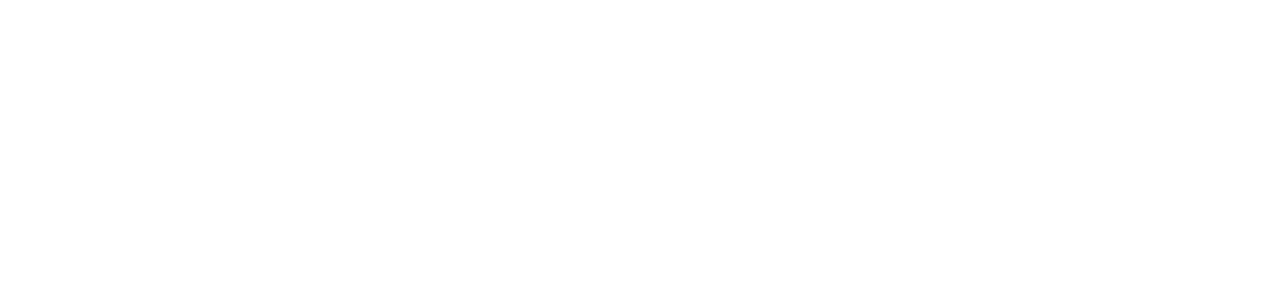
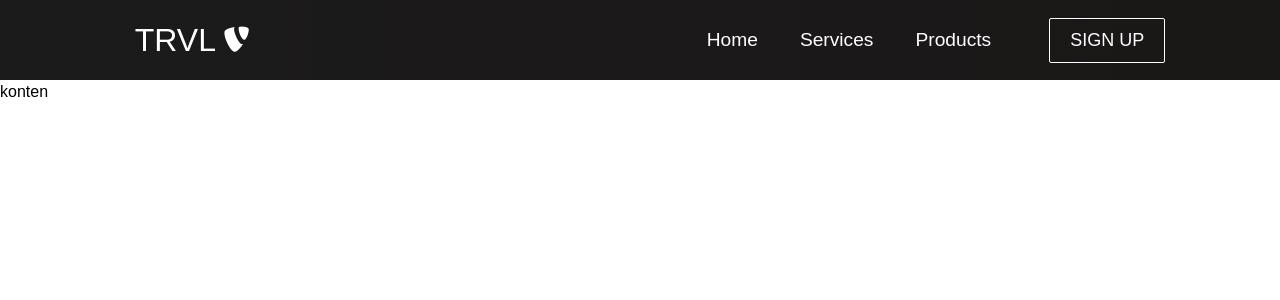
Before and after one commit to davidseptiano/davidseptiano.github.io, a React (Create React App) app: page /services in a window 1280 px wide. Before the commit this address had no page. Shown: the top 300 px of the page. Built offline with nearby package versions, Linux system fonts and the light colour scheme.

Commit message:
update_services
EEK

```diff
--- a/src/App.js
+++ b/src/App.js
@@ -3,6 +3,7 @@
 import './App.css';
 import { BrowserRouter as Router, Route, Routes } from 'react-router-dom';
 import Home from './pages/Home';
+import Services from './pages/Services';
 
 function App() {
   return (
@@ -10,9 +11,7 @@
       <Router>
         <Routes>
           <Route path='/' element={<Home />} />
-          {/*<Route path='/services' component={Services} />
-          <Route path='/products' component={Products} />
-          <Route path='/sign-up' component={SignUp} /> */}
+          <Route path='/services' element={<Services />} />
         </Routes>
       </Router>
     </>
--- /dev/null
+++ b/src/pages/Services.jsx
@@ -0,0 +1,13 @@
+import React from 'react'
+import Navbar from '../components/Navbar'
+
+function Services() {
+  return (
+    <div>
+        <Navbar/>
+        konten
+    </div>
+  )
+}
+
+export default Services
```
